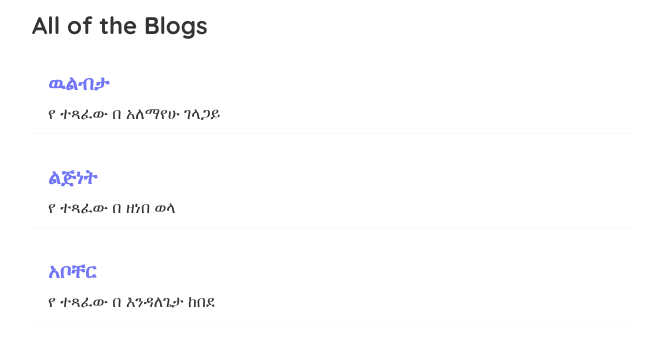
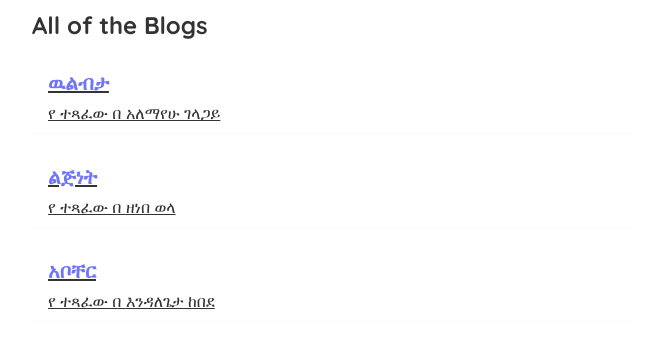
Before and after one commit to biruk-anley/Ethiopian_blogger, a React (Create React App) app: page / in a window 1280 px wide. Shown: the part 151-498 px from the top of the page, without its empty margins (308-971 px from the left). Built offline with nearby package versions, Linux system fonts and the light colour scheme; data requests are answered from the project's data file.

Commit message:
Updating blog list with link routing page

```diff
--- a/src/BlogLists.js
+++ b/src/BlogLists.js
@@ -1,11 +1,15 @@
+import { Link } from "react-router-dom";
+
 const BlogLists = ({ blogse, title }) => {
   return (
     <div className="blog-list">
       <h2>{title}</h2>
       {blogse.map((blog) => (
         <div className="blog-preview" key={blog.id}>
-          <h2>{blog.title}</h2>
-          <p>የ ተጻፈው በ {blog.author}</p>
+          <Link to={`/blogs/${blog.id}`}>
+            <h2>{blog.title}</h2>
+            <p>የ ተጻፈው በ {blog.author}</p>
+          </Link>
         </div>
       ))}
     </div>
```
